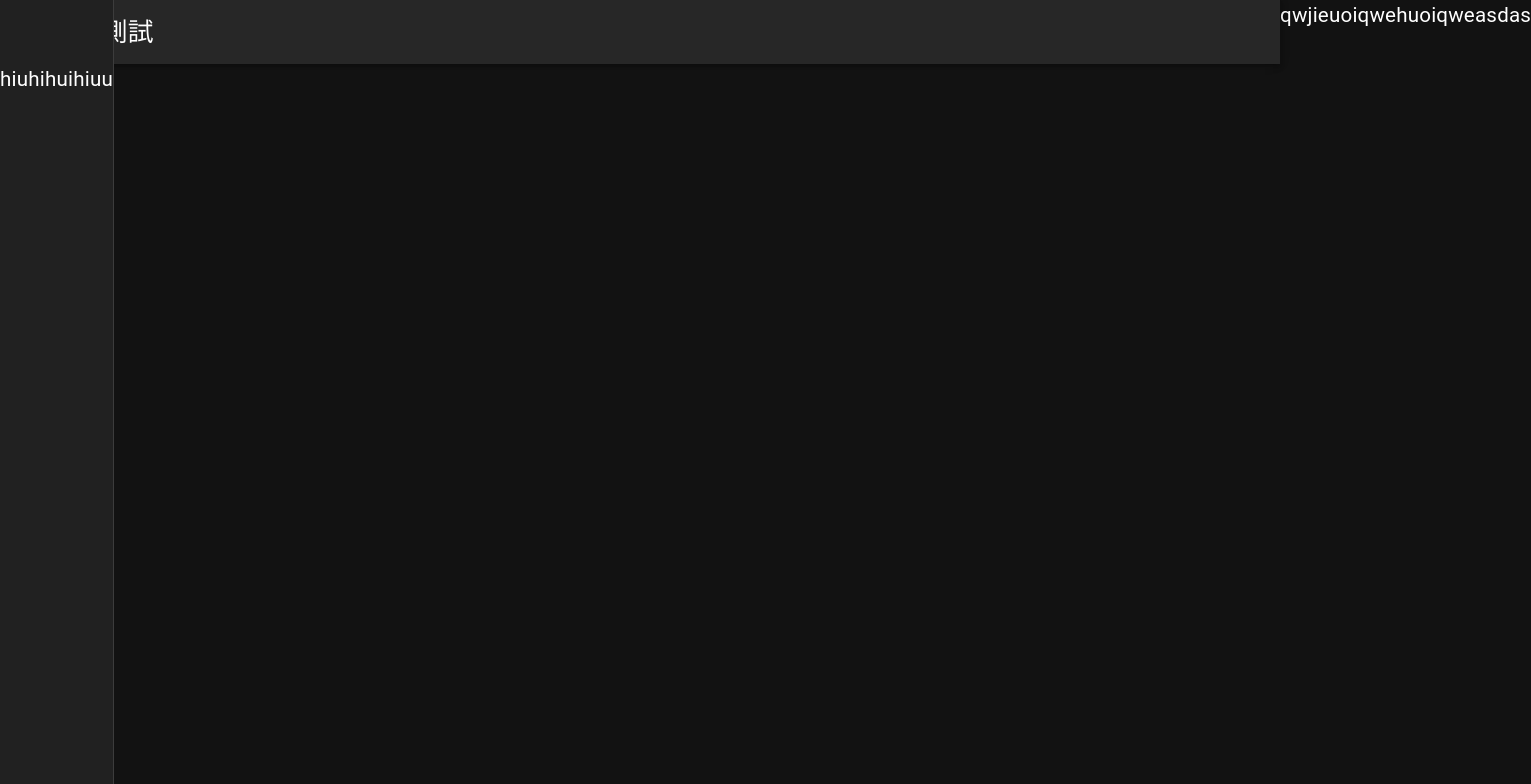
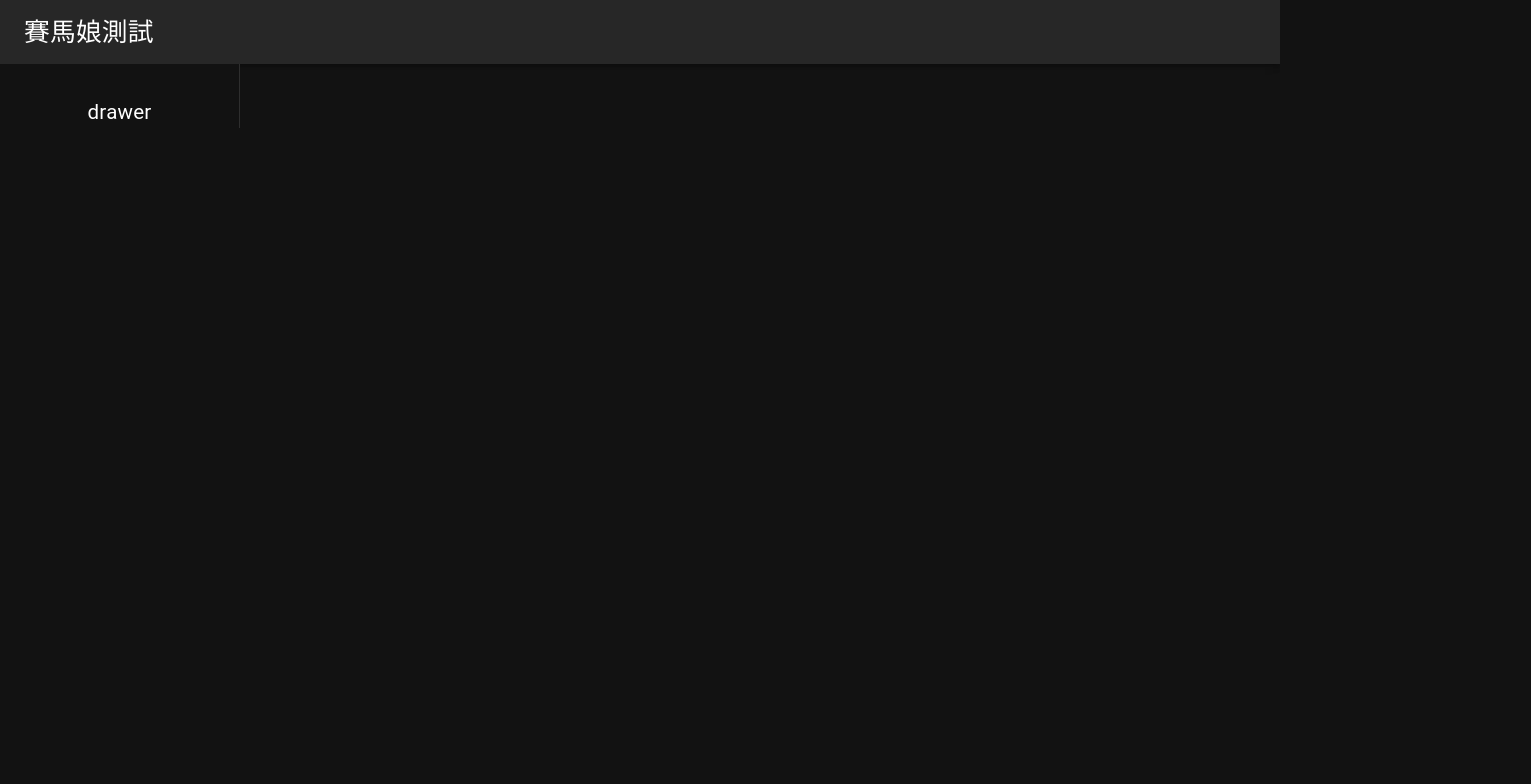
Before and after one commit to hakii6/hakii6.github.io, a Next.js app: page / in a window 1280 px wide. Shown: the top 784 px of the page, 1531 px wide, since content can reach past the window. Built offline with nearby package versions, Linux system fonts and the light colour scheme.

Commit message:
a little ui fix

```diff
--- a/src/components/AppBar.tsx
+++ b/src/components/AppBar.tsx
@@ -12,29 +12,24 @@ import {
   MenuItem,
   Typography,
   AppBar as MuiAppBar,
-  Box
+  Box,
 } from '@mui/material';
-import { styled } from '@mui/material/styles';
+import { Theme, styled } from '@mui/material/styles';
 import MenuIcon from '@mui/icons-material/Menu';
 import IconButton from '@mui/material/IconButton';
 import LanguageIcon from '@mui/icons-material/Language';
 
 const NavIconButton = styled(IconButton, {
   shouldForwardProp: (prop: any) => prop !== 'disableNavDrawer',
-})<{ disableNavDrawer: boolean }>
-(({ disableNavDrawer, theme }) => {
+})<{ disableNavDrawer: boolean }>(({ disableNavDrawer, theme }) => {
   if (disableNavDrawer) {
     return {};
   }
   return {
-    [theme.breakpoints.up('lg')]: {
+    [theme.breakpoints.up('xs')]: {
       display: 'none',
     },
   };
-});
-
-const GrowingDiv = styled('div')({
-  flex: '1 1 auto',
 });
 
 const HomePageButton = () => {
@@ -53,7 +48,14 @@ const AppBar = (props: any) => {
   const { disableNavDrawer = false, handleNavDrawerOpen } = props;
 
   return (
-      <MuiAppBar position="relative">
+    <Box
+      component={MuiAppBar}
+      sx={{
+        position: 'relative',
+        zIndex: (theme: Theme) => theme.zIndex.drawer,
+        // padding: '0 2px',
+      }}
+    >
       <Toolbar>
         <NavIconButton
           edge="start"
@@ -65,10 +67,8 @@ const AppBar = (props: any) => {
           <MenuIcon />
         </NavIconButton>
         <HomePageButton />
-
-          <GrowingDiv />
       </Toolbar>
-      </MuiAppBar>
+    </Box>
   );
 };
 
--- a/src/components/AppLayout.tsx
+++ b/src/components/AppLayout.tsx
@@ -8,58 +8,43 @@ import AppNavDrawer from './AppNavDrawer';
 import AppContainer from './AppContainer';
 import AppMainContent from './AppMainContent';
 
-const StyledAppBar = styled(AppBar, {
-  shouldForwardProp: prop => prop !== 'disableNavDrawer',
-})(({ disableNavDrawer, theme }) => {
-  return {
-    padding: '0 2px',
-    transition: theme.transitions.create('width'),
-  };
-});
+const AppLayout = (props: any) => {
+  const { children } = props;
+  return (
+    <Box
+      sx={{
+        display: 'flex',
+        flexWrap: 'nowrap',
+        flexDirection: 'column',
+      }}
+    >
+      <CssBaseline />
 
-// const StyledAppNavDrawer = styled(AppNavDrawer)(({ disableNavDrawer, theme }) => {
-//   if (disableNavDrawer) {
-//     return {};
-//   }
-//   return {
-//     [theme.breakpoints.up('lg')]: {
-//       display: 'flex',
-//       flexDirection: 'column',
-//       // position: 'relative',
-//       // flexShrink: 0,
-//       // width: 240,
-//     },
-//   };
-// });
-
-const AppLayout = (props: any) => {
-  const { children, disableNavDrawer = false, disableLinkTable = false } = props;
-  const [mobileOpen, setMobileOpen] = React.useState(false);
-
-  const handleNavDrawerOpen = () => {
-    setMobileOpen(true);
-  };
-  const handleNavDrawerClose = React.useCallback(() => {
-    setMobileOpen(false);
-  }, []);
-
-  return (
-
-    <Box sx={{ display: 'flex' }}>
-      <CssBaseline />
-      <StyledAppBar disableNavDrawer={disableNavDrawer} />
-      qwjieuoiqwehuoiqwe
-      <div>
-        <AppNavDrawer
-          disableNavDrawer={disableNavDrawer}
-          onClose={handleNavDrawerClose}
-          onOpen={handleNavDrawerOpen}
-          mobileOpen={mobileOpen}
-        />
+      <AppBar />
+      <AppNavDrawer />
+      {/*        <Box
+        component="main"
+        sx={{
+          backgroundColor: theme =>
+            theme.palette.mode === 'light'
+              ? theme.palette.grey[100]
+              : theme.palette.grey[900],
+          flexGrow: 1,
+          height: '100vh',
+          overflow: 'auto',
+        }}
+      >
         {children}
-      </div>
+      </Box>*/}
     </Box>
   );
-}
+};
 
 export default AppLayout;
+// <AppNavDrawer
+//   disableNavDrawer={disableNavDrawer}
+//   onClose={handleNavDrawerClose}
+//   onOpen={handleNavDrawerOpen}
+//   mobileOpen={mobileOpen}
+// />
+// {children}
--- a/src/components/AppNavDrawer.tsx
+++ b/src/components/AppNavDrawer.tsx
@@ -1,12 +1,12 @@
 import * as React from 'react';
 import { useTranslation } from 'react-i18next';
 
-import NextLink from 'next/link';
 import Button from '@mui/material/Button';
-import Divider from '@mui/material/Divider';
-import { styled, alpha } from '@mui/material/styles';
+import { styled, alpha, Theme } from '@mui/material/styles';
 import List from '@mui/material/List';
 import Drawer from '@mui/material/Drawer';
+import Toolbar from '@mui/material/Toolbar';
+import Divider from '@mui/material/Divider';
 import Menu from '@mui/material/Menu';
 import MenuItem from '@mui/material/MenuItem';
 import SwipeableDrawer from '@mui/material/SwipeableDrawer';
@@ -14,197 +14,63 @@ import useMediaQuery from '@mui/material/useMediaQuery';
 import Box from '@mui/material/Box';
 // import AppNavDrawerItem from 'docs/src/modules/components/AppNavDrawerItem';
 import ArrowDropDownRoundedIcon from '@mui/icons-material/ArrowDropDownRounded';
-import DoneRounded from '@mui/icons-material/DoneRounded';
 
-const savedScrollTop = {};
-
-const useEnhancedEffect = typeof window !== 'undefined' ? React.useLayoutEffect : React.useEffect;
-
-const ToolbarIE11 = styled('div')({ display: 'flex' });
-
-const ToolbarDiv = styled('div')(({ theme }) => {
-  return {
-    ...theme.mixins.toolbar,
-    paddingLeft: theme.spacing(3),
-    display: 'flex',
-    flexGrow: 1,
-    flexDirection: 'row',
-    alignItems: 'center',
-    justifyContent: 'space-between',
-  };
-});
-
-const StyledDrawer = styled(Drawer)(({ theme }) => {
-  return {
-    [theme.breakpoints.up('xs')]: {
-      display: 'none',
-    },
-    [theme.breakpoints.up('lg')]: {
-      display: 'block',
-    },
-  };
-});
-
-const SwipeableDrawerPaperComponent = styled('div')({
-  // width: 250,
-  boxShadow: 'none',
-});
-
-// iOS is hosted on high-end devices. We can enable the backdrop transition without
-// dropping frames. The performance will be good enough.
-// So: <SwipeableDrawer disableBackdropTransition={false} />
-const iOS = typeof navigator !== 'undefined' && /iPad|iPhone|iPod/.test(navigator.userAgent);
+const drawerWidth = 240;
 
 export default function AppNavDrawer(props: any) {
-  const { disableNavDrawer, mobileOpen, onClose, onOpen } = props;
-  const [anchorEl, setAnchorEl] = React.useState(null);
-  const mobile = useMediaQuery((theme: any) => theme.breakpoints.down('lg'));
   const { t, i18n } = useTranslation();
-
-  const drawer = React.useMemo(() => {
-
-    return (
-      <React.Fragment>
-      <ToolbarIE11>
-      <ToolbarDiv>
-        <Divider />
-        <Divider />
-{/*        <Box sx={{ height: 40 }} />
-*/}
-</ToolbarDiv>
-</ToolbarIE11>
-</React.Fragment>
-    );
-  }, [onClose, anchorEl, setAnchorEl]);
-
   return (
-    <nav aria-label={t('mainNavigation')}>
-      {disableNavDrawer || mobile ? (
-        <SwipeableDrawer
-          disableBackdropTransition={!iOS}
-          variant="temporary"
-          open={mobileOpen}
-          onOpen={onOpen}
-          onClose={onClose}
-          ModalProps={{
-            keepMounted: true,
-          }}
-          PaperProps={{
-            className: 'algolia-drawer',
-            component: SwipeableDrawerPaperComponent,
-            sx: {
-              background: (theme) =>
-                theme.palette.mode === 'dark' ? theme.palette.grey[900] : '#FFF',
-            },
-          }}
-        >
-{/*          <PersistScroll slot="swipeable" enabled={mobileOpen}>
-            {drawer}
-          </PersistScroll>*/}
-        </SwipeableDrawer>
-      ) : null}
-      {disableNavDrawer || mobile ? null : (
-        <StyledDrawer
-          variant="permanent"
-          PaperProps={{
-            component: SwipeableDrawerPaperComponent,
-            sx: {
-              background: (theme) =>
-                theme.palette.mode === 'dark' ? theme.palette.grey[900] : '#fff',
-            },
-          }}
-          open
-        >
-            {drawer}
-            hiuhihuihiuu
-        </StyledDrawer>
-      )}
-    </nav>
+    <Box
+      component={Drawer}
+      variant="permanent"
+      sx={{
+        '& .MuiDrawer-paper': {
+          position: 'relative',
+          whiteSpace: 'nowrap',
+          width: drawerWidth,
+          transition: (theme: Theme) =>
+            theme.transitions.create('width', {
+              easing: theme.transitions.easing.sharp,
+              duration: theme.transitions.duration.enteringScreen,
+            }),
+          boxSizing: 'border-box',
+          overflowX: 'hidden',
+        },
+      }}
+    >
+      <Toolbar
+        sx={{
+          display: 'flex',
+          flexDirection: 'column',
+          alignItems: 'center',
+          justifyContent: 'flex-end',
+          px: [1],
+        }}
+      >
+        drawer
+      </Toolbar>
+    </Box>
   );
 }
-// <ToolbarDiv>
-//   <NextLink href="/" passHref onClick={onClose}>
-//     <Box component="a" aria-label={t('goToHome')} sx={{ lineHeight: 0, mr: 2 }}>
-//       <SvgMuiLogo width={32} />
-//     </Box>
-//   </NextLink>
-//   {process.env.LIB_VERSION ? (
-//     <React.Fragment>
-//       <Button
-//         onClick={(event) => {
-//           setAnchorEl(event.currentTarget);
-//         }}
-//         size="small"
-//         variant="outlined"
-//         endIcon={<ArrowDropDownRoundedIcon fontSize="small" />}
-//         sx={{
-//           border: (theme) =>
-//             `1px solid  ${
-//               theme.palette.mode === 'dark'
-//                 ? theme.palette.primaryDark[600]
-//                 : theme.palette.grey[200]
-//             }`,
-//           color: (theme) =>
-//             theme.palette.mode === 'dark'
-//               ? theme.palette.primary[300]
-//               : theme.palette.primary[500],
-//           mr: 2,
-//         }}
-//       >
-//         {/* eslint-disable-next-line material-ui/no-hardcoded-labels -- version string is untranslatable */}
-//         {`v${process.env.LIB_VERSION}`}
-//       </Button>
-//       <Menu
-//         anchorEl={anchorEl}
-//         open={Boolean(anchorEl)}
-//         onClose={() => setAnchorEl(null)}
-//         PaperProps={{
-//           variant: 'outlined',
-//           sx: {
-//             mt: 0.5,
-//             minWidth: 160,
-//             borderColor: (theme) =>
-//               theme.palette.mode === 'dark' ? 'primaryDark.700' : 'grey.200',
-//             bgcolor: (theme) =>
-//               theme.palette.mode === 'dark' ? 'primaryDark.900' : 'background.paper',
-//             boxShadow: (theme) =>
-//               `0px 4px 20px ${
-//                 theme.palette.mode === 'dark'
-//                   ? alpha(theme.palette.background.paper, 0.72)
-//                   : 'rgba(170, 180, 190, 0.3)'
-//               }`,
-//             '& .MuiMenuItem-root': {
-//               fontSize: (theme) => theme.typography.pxToRem(14),
-//               fontWeight: 500,
-//               '&.Mui-selected': {
-//                 color: 'primary.main',
-//               },
-//             },
-//           },
-//         }}
-//       >
-//         <MenuItem selected onClick={() => setAnchorEl(null)}>
-//           {/* eslint-disable-next-line material-ui/no-hardcoded-labels -- version string is untranslatable */}
-//           {`v${process.env.LIB_VERSION}`} <DoneRounded sx={{ fontSize: 16, ml: 0.25 }} />
-//         </MenuItem>
-//         <MenuItem
-//           component="a"
-//           href={`https://v4.mui.com${languagePrefix}/`}
-//           onClick={onClose}
-//         >
-//           {/* eslint-disable-next-line material-ui/no-hardcoded-labels -- version string is untranslatable */}
-//           {`v4`}
-//         </MenuItem>
-//         <Divider />
-//         <MenuItem
-//           component="a"
-//           href={`https://mui.com${languagePrefix}/versions/`}
-//           onClick={onClose}
-//         >
-//           {/* eslint-disable-next-line material-ui/no-hardcoded-labels -- version string is untranslatable */}
-//           {`View all versions`}
-//         </MenuItem>
-//       </Menu>
-//     </React.Fragment>
-//   ) : null}
-// </ToolbarDiv>
+
+// {disableNavDrawer ? (
+//   <SwipeableDrawer
+//     disableBackdropTransition={!iOS}
+//     variant="temporary"
+//     open={mobileOpen}
+//     onOpen={onOpen}
+//     onClose={onClose}
+//     ModalProps={{
+//       keepMounted: true,
+//     }}
+//     PaperProps={{
+//       className: 'algolia-drawer',
+//       component: SwipeableDrawerPaperComponent,
+//       sx: {
+//         background: (theme) =>
+//           theme.palette.mode === 'dark' ? theme.palette.grey[900] : '#FFF',
+//       },
+//     }}
+//   >
+//   </SwipeableDrawer>
+// ) : null}
--- a/src/pages/_app.tsx
+++ b/src/pages/_app.tsx
@@ -3,7 +3,12 @@ import ReactDOM from 'react-dom';
 import { Provider as StoreProvider } from 'react-redux';
 import Head from 'next/head';
 
-import { StyledEngineProvider, ThemeProvider, createTheme, styled } from '@mui/material/styles';
+import {
+  StyledEngineProvider,
+  ThemeProvider,
+  createTheme,
+  styled,
+} from '@mui/material/styles';
 import { grey } from '@mui/material/colors';
 
 import store from '@store';
@@ -35,7 +40,7 @@ const lightTheme = createTheme(theme, {
   },
 });
 
-function AppWrapper({ children }: {children: JSX.Element}) {
+function AppWrapper({ children }: { children: JSX.Element }) {
   const [darkMode, setDarkMode] = React.useState<boolean>(true);
 
   return (
@@ -47,7 +52,7 @@ function AppWrapper({ children }: {children: JSX.Element}) {
       <StyledEngineProvider injectFirst>
         <StoreProvider store={store}>
           <ThemeProvider theme={darkMode ? theme : lightTheme}>
-            { children }
+            {children}
           </ThemeProvider>
         </StoreProvider>
       </StyledEngineProvider>
@@ -55,13 +60,12 @@ function AppWrapper({ children }: {children: JSX.Element}) {
   );
 }
 
-export default function App({ Component, pageProps }: AppProps) {
-  console.log(Component, pageProps);
+export default function App({ Component }: AppProps) {
   return (
     <AppWrapper>
-      <Component {...pageProps} />
+      <Component />
     </AppWrapper>
-    );
+  );
 }
 
 // <Main>
--- a/src/pages/index.tsx
+++ b/src/pages/index.tsx
@@ -4,5 +4,5 @@ import { styled } from '@mui/material/styles';
 import AppLayout from '../components/AppLayout';
 
 export default function Home() {
-  return <AppLayout>asdas </AppLayout>;
+  return <AppLayout>HOMEEEEEEEE </AppLayout>;
 }
```
Also changed, not shown: src/components/AppContainer.tsx (+6 -2 lines), src/components/AppMainContent.tsx (+2 -5 lines). Lines whose indentation alone changed are shown as unchanged.
